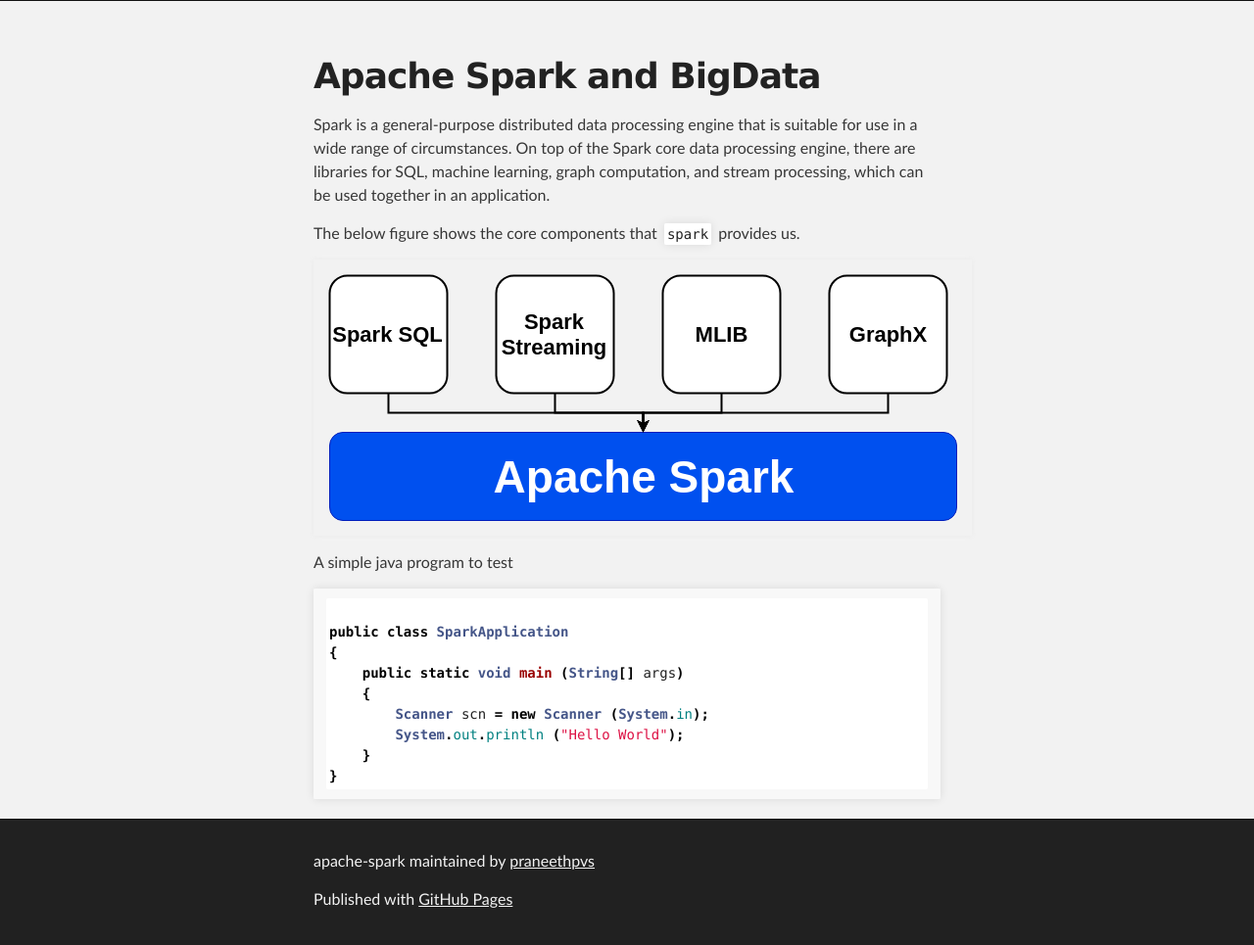
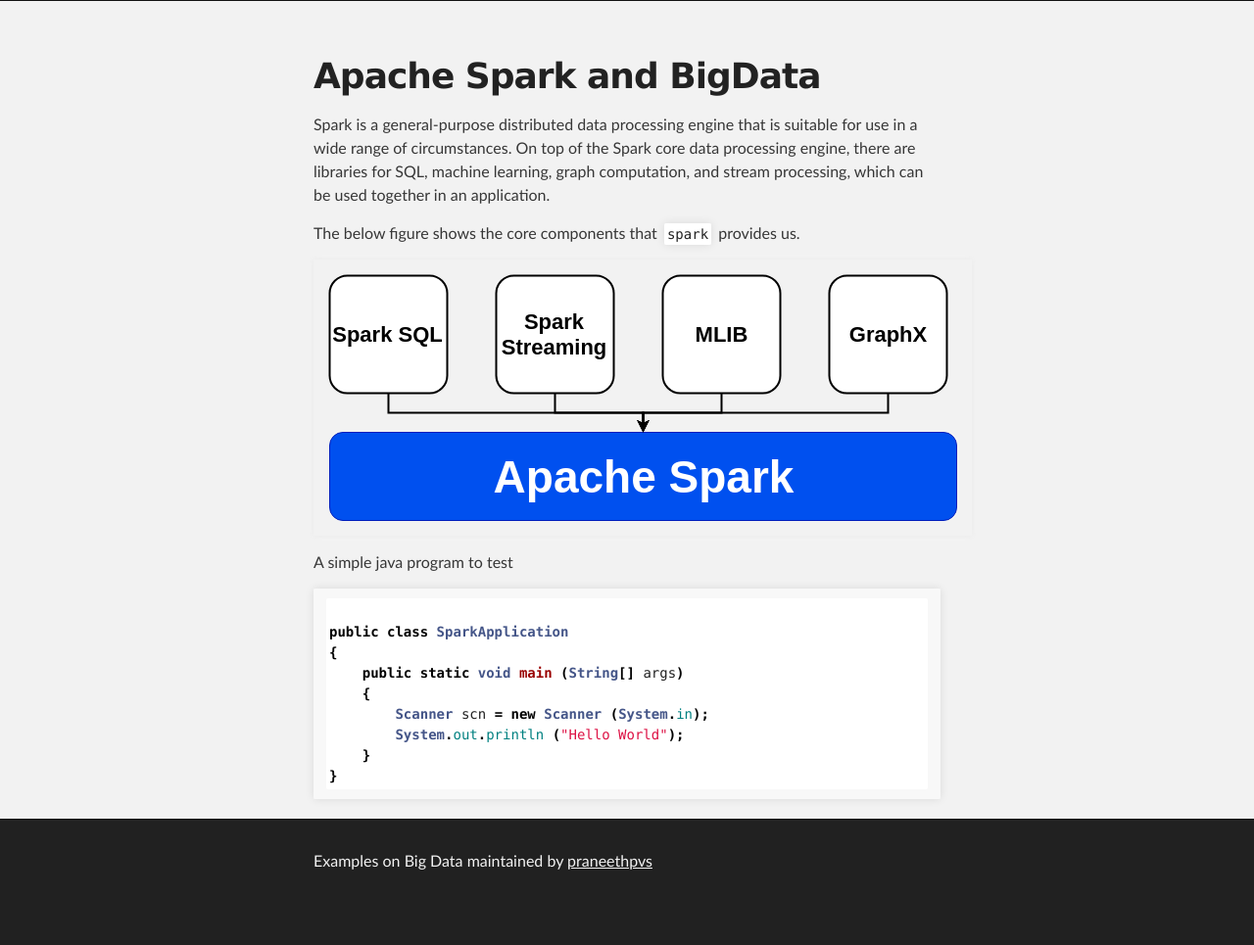
Before and after one commit to praneethpvs/apache-spark, a Jekyll site: the page built from index.md, in a window 1280 px wide. Shown: the whole page at 98% size. Built offline with Jekyll 4.4.1, drawn with Linux system fonts in a browser that asks for light colours; our own code applies the rules of GitHub Pages for plain Markdown files; the repository's description, which GitHub fills in, is left out; after the commit the page ends 926 px from its top, so only the background shows below that.

Commit message:
footer fix

```diff
--- a/_layouts/default.html
+++ b/_layouts/default.html
@@ -42,9 +42,8 @@
     <div id="footer_wrap" class="outer">
       <footer class="inner">
         {% if site.github.is_project_page %}
-        <p class="copyright">{{ site.title | default: site.github.repository_name }} maintained by <a href="{{ site.github.owner_url }}">{{ site.github.owner_name }}</a></p>
+        <p class="copyright">Examples on Big Data maintained by <a href="{{ site.github.owner_url }}">{{ site.github.owner_name }}</a></p>
         {% endif %}
-        <p>Published with <a href="https://pages.github.com">GitHub Pages</a></p>
       </footer>
     </div>
 
```
